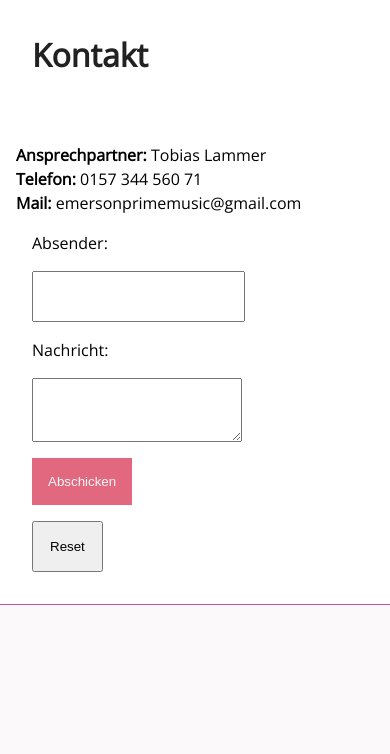
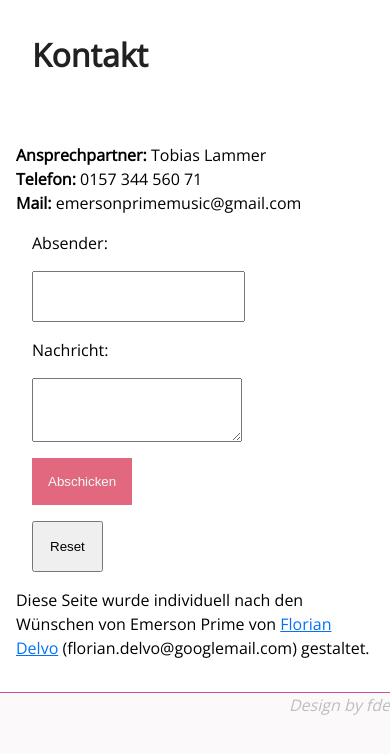
Before and after one commit to fdelvo/emerson, a Flask app: page /contact in a window 390 px wide. Shown: the part 58-812 px from the top of the page. Run offline with Flask 2, Linux system fonts and the light colour scheme; data that the repository does not hold is empty; some libraries are stand-ins or nearby versions.

Commit message:
branding

```diff
--- a/emerson/static/css/styles.css
+++ b/emerson/static/css/styles.css
@@ -103,7 +103,6 @@ form input[type=submit]:hover {
     background-color: #7598b8;
 }
 
-
 .pagination {
     padding: 1rem;
 }
@@ -114,6 +113,15 @@ form input[type=submit]:hover {
 
 .in-past {
     text-decoration: line-through;
+}
+
+#branding {
+    text-decoration: none;
+    color: #BEBEBE;
+    font-style: italic;
+    position: fixed;
+    bottom: 0.5rem;
+    right: 0.5rem;
 }
 
 /* Navigation */
@@ -134,7 +142,8 @@ form input[type=submit]:hover {
     display: grid;
     width: 100vw;
     grid-template-columns: auto;
-    grid-template-areas: "a1 a2 a3 a4 a5 a6 a7 social-media";
+    max-width: 100%;
+    grid-template-areas: "a1 a2 a3 a4 a5 a6 a7";
 }
 
 .main-nav a {
@@ -384,11 +393,7 @@ form input[type=submit]:hover {
     grid-template-columns: 1fr 1fr 1fr 1fr;
     grid-row-gap: 1rem;
     grid-column-gap: 1rem;
-    grid-template-areas:
-            "photo1 photo1 photo1 photo1"
-            "photo2 photo3 photo4 photo5"
-            "photo8 photo8 photo8 photo8"
-            "photo6 photo7 photo9 photo10"
+    grid-template-areas: "photo1 photo1 photo1 photo1" "photo2 photo3 photo4 photo5" "photo8 photo8 photo8 photo8" "photo6 photo7 photo9 photo10"
 }
 
 #photo1 {
@@ -546,19 +551,17 @@ form input[type=submit]:hover {
     }
 
     /* Mobiles Photos*/
+    .gallery {
+        display: grid;
+        grid-template-rows: auto auto auto auto auto auto;
+        grid-template-columns: 1fr 1fr;
+        grid-template-areas: "photo1 photo1" "photo2 photo3" "photo8 photo8" "photo4 photo5" "photo6 photo7" "photo9 photo10"
+    }
 
-    .gallery {
-    display: grid;
-    grid-template-rows: auto auto auto auto auto auto;
-    grid-template-columns: 1fr 1fr;
-    grid-template-areas:
-            "photo1 photo1"
-            "photo2 photo3"
-            "photo8 photo8"
-            "photo4 photo5"
-            "photo6 photo7"
-            "photo9 photo10"
-}
+    #branding {
+        position: static;
+        float: right;
+    }
 }
 
 @media (orientation: portrait) {
--- a/emerson/static/js/jquery_app.js
+++ b/emerson/static/js/jquery_app.js
@@ -46,4 +46,8 @@ $(document).ready(function () {
         let imageUrl = newsThumbnails[getRandomIntInclusive(0, 7)];
         $(this).attr("src", "../static/images/" + imageUrl);
     });
+
+    if (location.pathname==='/') {
+        $('#branding').css({position: 'fixed', bottom: '0.5rem', right: '0.5rem'});
+    }
 });
--- a/emerson/templates/main/contact.html
+++ b/emerson/templates/main/contact.html
@@ -18,6 +18,7 @@
                     <input type="submit" value="Abschicken">
                     <input type="reset" value="Reset">
                 </form>
+                <p>Diese Seite wurde individuell nach den Wünschen von Emerson Prime von <a href="mailto:florian.delvo@googlemail.com">Florian Delvo</a> (florian.delvo@googlemail.com) gestaltet.</p>
             </div>
         </section>
     </main>
--- a/emerson/templates/main/layout.html
+++ b/emerson/templates/main/layout.html
@@ -64,8 +64,7 @@
         <a href="{% for app_text in app_texts %}{% if "email_link" in app_text.keyword %}{{ app_text.text | safe }}{% endif %}{% endfor %}"><i
                 class="fa fa-envelope-o" aria-hidden="true"></i></a>
 </nav>
-
 {% block main %} {% endblock %}
-
+<a id="branding" href="/contact">Design by fde</a>
 </body>
 </html>
```
